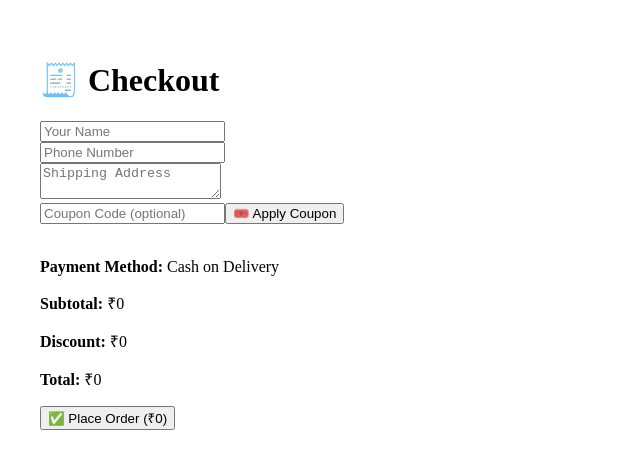
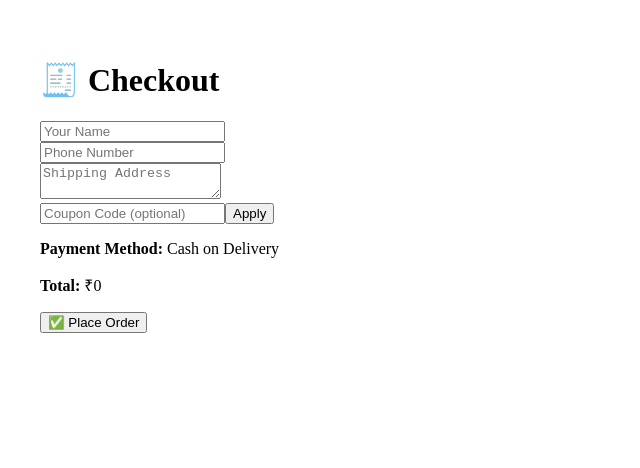
Before and after one commit to josephralte01/utilitybay-website, a Next.js app: page /checkout in a window 1280 px wide. Shown: the top 468 px of the page, without its empty margins (0-640 px from the left). Built offline with nearby package versions, Linux system fonts and the light colour scheme.

Commit message:
Add coupon support to checkout page

```diff
--- a/pages/checkout.js
+++ b/pages/checkout.js
@@ -1,3 +1,4 @@
+// pages/checkout.js
 import { useEffect, useState } from 'react';
 import axios from 'axios';
 import { useRouter } from 'next/router';
@@ -11,11 +12,10 @@ export default function CheckoutPage() {
     phone: '',
     address: '',
     payment_method: 'cod',
-    coupon_code: '',
   });
-
+  const [couponCode, setCouponCode] = useState('');
   const [discount, setDiscount] = useState(0);
-  const [couponApplied, setCouponApplied] = useState(false);
+  const [error, setError] = useState('');
 
   useEffect(() => {
     const stored = JSON.parse(localStorage.getItem('cart') || '[]');
@@ -27,27 +27,22 @@ export default function CheckoutPage() {
 
   const applyCoupon = async () => {
     try {
-      const res = await axios.post(`${process.env.NEXT_PUBLIC_API_BASE}/api/coupons/apply`, {
-        code: form.coupon_code
-      });
-
-      setDiscount(res.data.discount_amount);
-      setCouponApplied(true);
-      alert('✅ Coupon applied!');
+      const res = await axios.post(`${process.env.NEXT_PUBLIC_API_BASE}/api/coupons/validate`, { code: couponCode });
+      setDiscount(res.data.discount || 0);
+      setError('');
     } catch (err) {
-      console.error('❌ Coupon failed:', err);
-      alert('Invalid coupon code.');
+      setError('Invalid coupon code');
+      setDiscount(0);
     }
   };
 
   const handleSubmit = async (e) => {
     e.preventDefault();
-
     const orderData = {
       ...form,
       items: cart,
       total_amount: total,
-      guest_tracking_token: `GT-${Date.now()}`
+      guest_tracking_token: `GT-${Date.now()}`,
     };
 
     try {
@@ -97,20 +92,17 @@ export default function CheckoutPage() {
           <input
             type="text"
             placeholder="Coupon Code (optional)"
-            value={form.coupon_code}
-            onChange={(e) => setForm({ ...form, coupon_code: e.target.value })}
+            value={couponCode}
+            onChange={(e) => setCouponCode(e.target.value)}
           />
-          <button type="button" onClick={applyCoupon} disabled={couponApplied}>
-            🎟️ Apply Coupon
-          </button>
-          <br /><br />
+          <button type="button" onClick={applyCoupon}>Apply</button>
+          {error && <p style={{ color: 'red' }}>{error}</p>}
+          {discount > 0 && <p>✅ Coupon Applied! ₹{discount} off</p>}
 
           <p><strong>Payment Method:</strong> Cash on Delivery</p>
-          <p><strong>Subtotal:</strong> ₹{subtotal}</p>
-          <p><strong>Discount:</strong> ₹{discount}</p>
           <p><strong>Total:</strong> ₹{total}</p>
 
-          <button type="submit">✅ Place Order (₹{total})</button>
+          <button type="submit">✅ Place Order</button>
         </form>
       </div>
     </>
```
